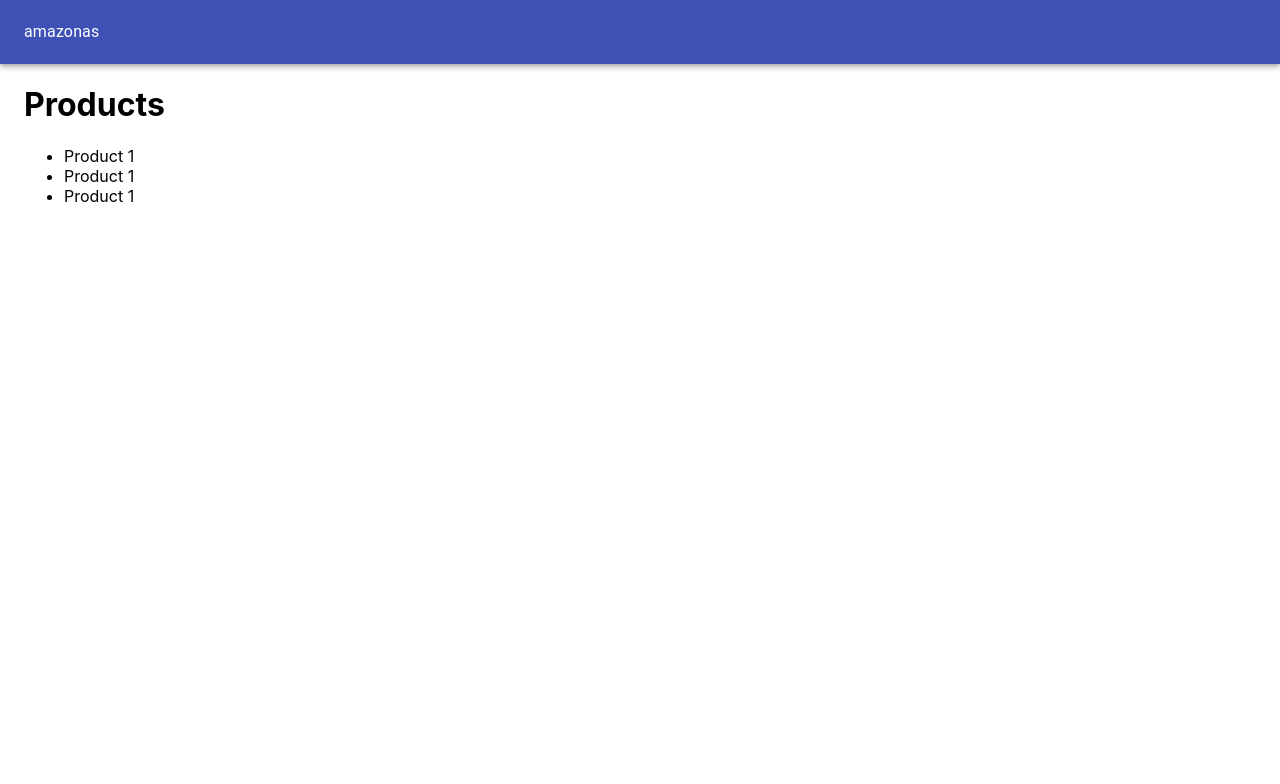
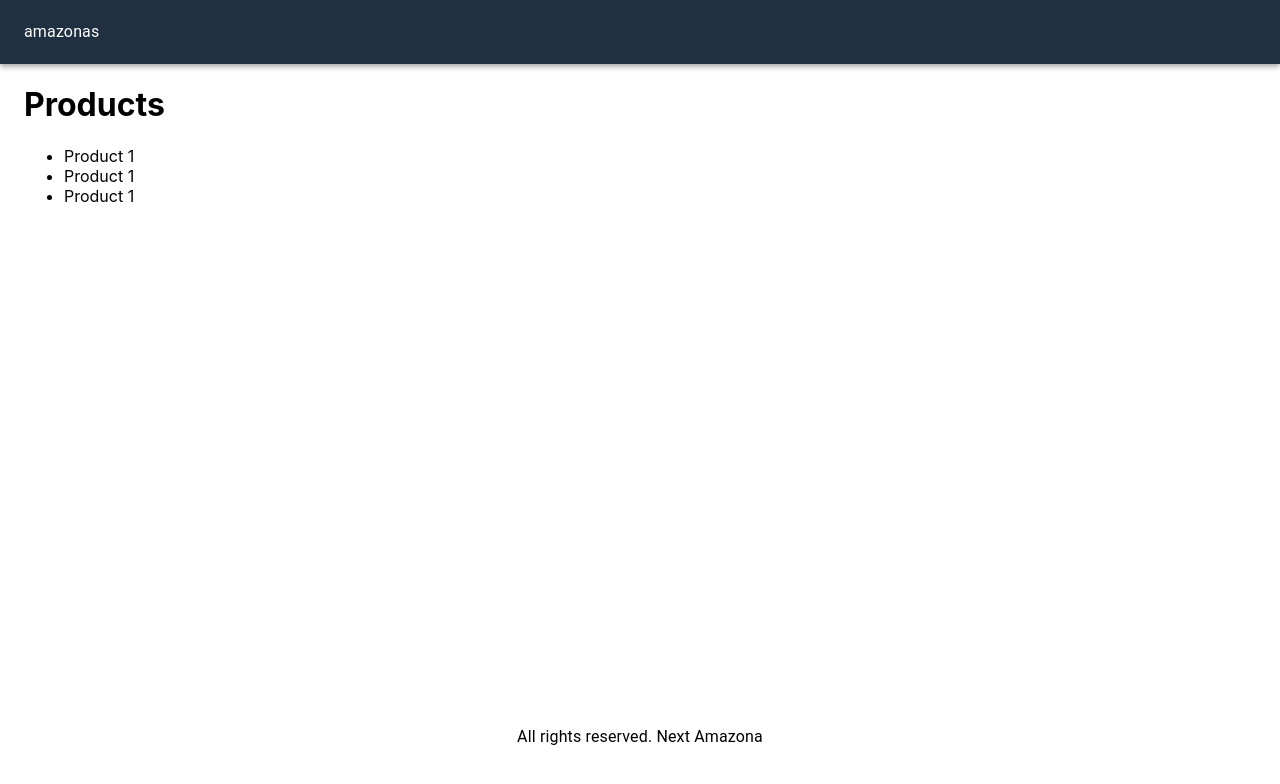
Before and after one commit to PauloDev13/mimos.feltro, a Next.js app: page / in a window 1280 px wide. Shown: the top 784 px of the page. Built offline with nearby package versions, Linux system fonts and the light colour scheme.

Commit message:
Adicionando Style ao componente Layout

```diff
--- a/src/components/Layout.tsx
+++ b/src/components/Layout.tsx
@@ -1,24 +1,30 @@
 import Head from 'next/head';
 import {AppBar, Container, Toolbar, Typography} from '@material-ui/core';
+import useStyles from '../../utils/styles';
 
 interface LayoutProps {
   children?: any;
 }
 
 function Layout(props: LayoutProps) {
+  const classes = useStyles();
+
   return (
     <div>
       <Head>
         <title>Next Amazonas</title>
       </Head>
-      <AppBar position={'static'}>
+      <AppBar className={classes.navbar} position={'static'}>
         <Toolbar>
           <Typography>amazonas</Typography>
         </Toolbar>
       </AppBar>
-      <Container>
+      <Container className={classes.main}>
         {props.children}
       </Container>
+      <footer className={classes.footer}>
+        <Typography>All rights reserved. Next Amazona</Typography>
+      </footer>
     </div>
   );
 };
--- /dev/null
+++ b/utils/styles.ts
@@ -0,0 +1,18 @@
+import {makeStyles} from '@material-ui/core';
+
+const useStyles = makeStyles({
+  navbar: {
+    backgroundColor: '#203040',
+    '& a': {
+      color: '#ffffff',
+      marginLeft: 10
+    }
+  },
+  main: {
+    minHeight: '80vh'
+  },
+  footer: {
+    textAlign: 'center'
+  }
+});
+export default useStyles;
```
